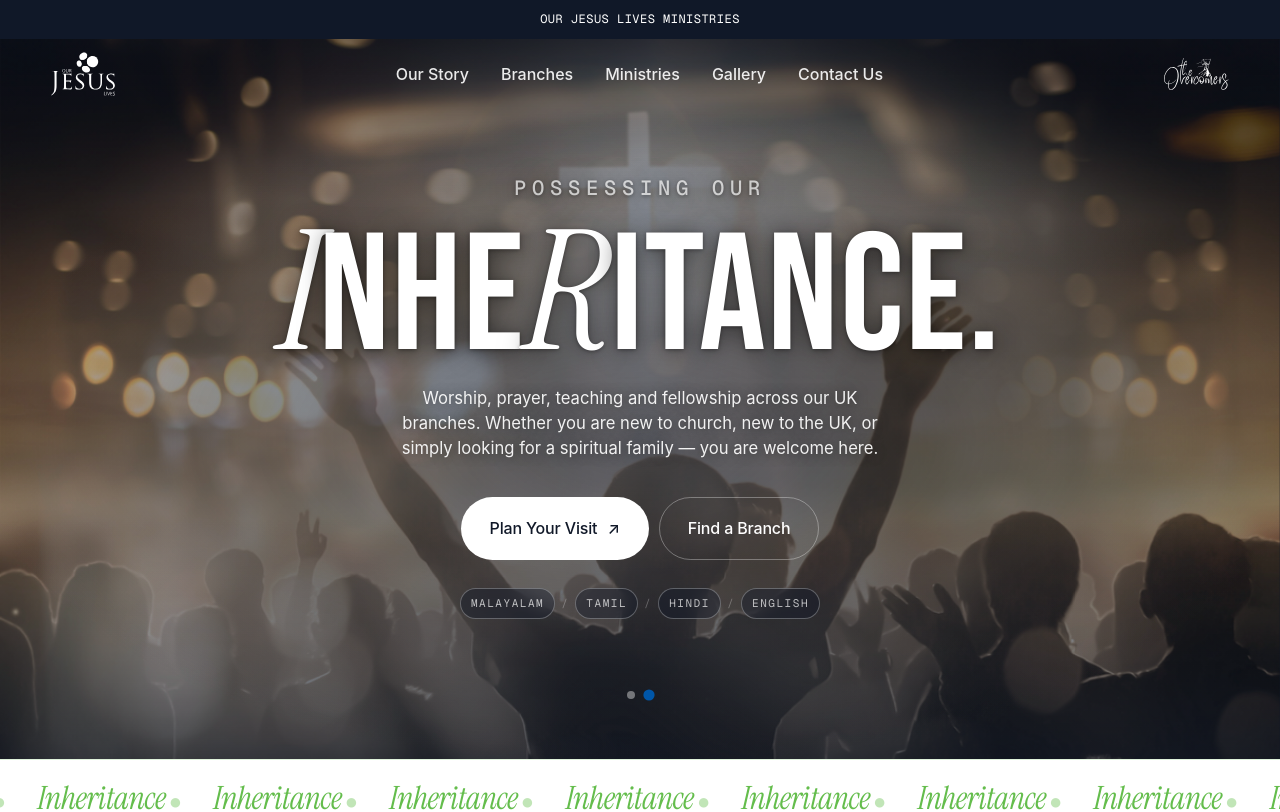
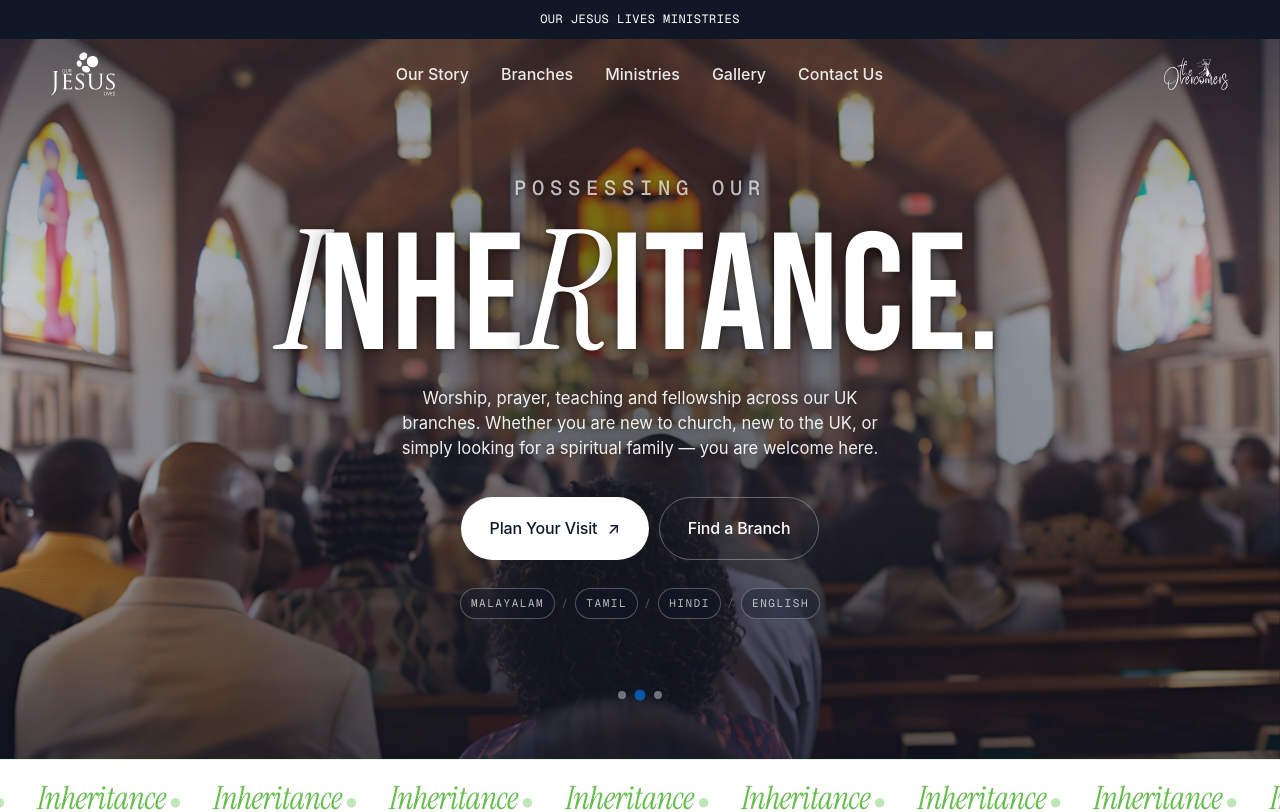
Before and after one commit to ourjesuslives2026/ourjesuslives, a React (Vite) app: page / in a window 1280 px wide. Shown: the top 812 px of the page. Built offline with nearby package versions, Linux system fonts and the light colour scheme; a web font is replaced by a local one.

Commit message:
Set inheritance.jpg as first hero slide background
Co-Authored-By: Claude Sonnet 4.6 <noreply@anthropic.com>

```diff
--- a/src/components/Hero.jsx
+++ b/src/components/Hero.jsx
@@ -1,6 +1,10 @@
 import { useEffect, useState } from 'react';
 
 const slides = [
+  {
+    src: '/assets/inheritance.jpg',
+    alt: '2026 — Possessing Our Inheritance',
+  },
   {
     src: '/assets/hero.jpg',
     alt: 'Worship gathering — congregation in a sunlit church hall',
--- a/src/index.css
+++ b/src/index.css
@@ -381,7 +381,7 @@ body.nav-solid .nav__secondary-logo img { filter: brightness(0); }
 .hero__bg img {
   width: 100%; height: 100%;
   object-fit: cover;
-  object-position: center 30%;
+  object-position: center center;
   display: block;
 }
 .hero__bg::after {
```
